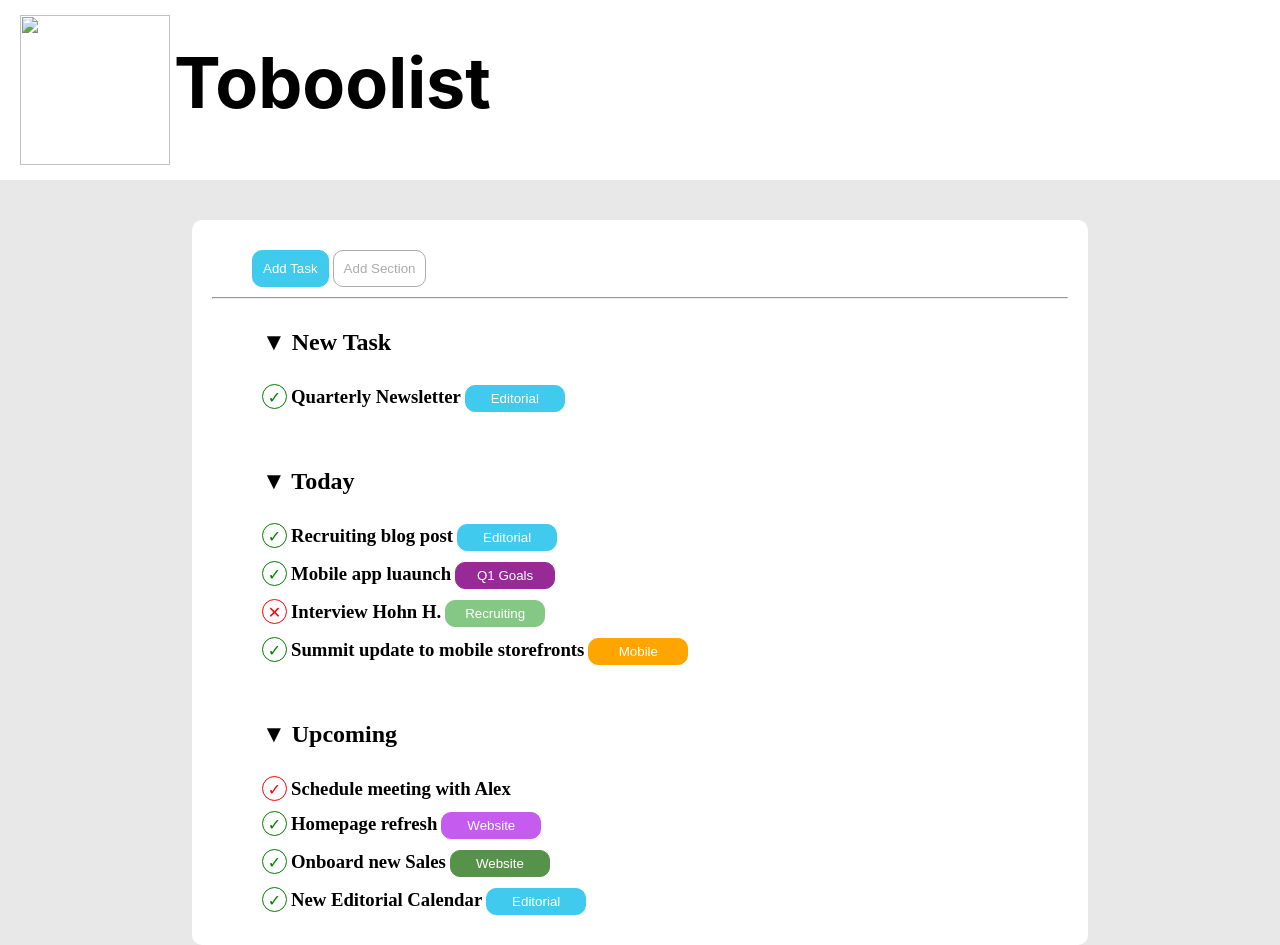
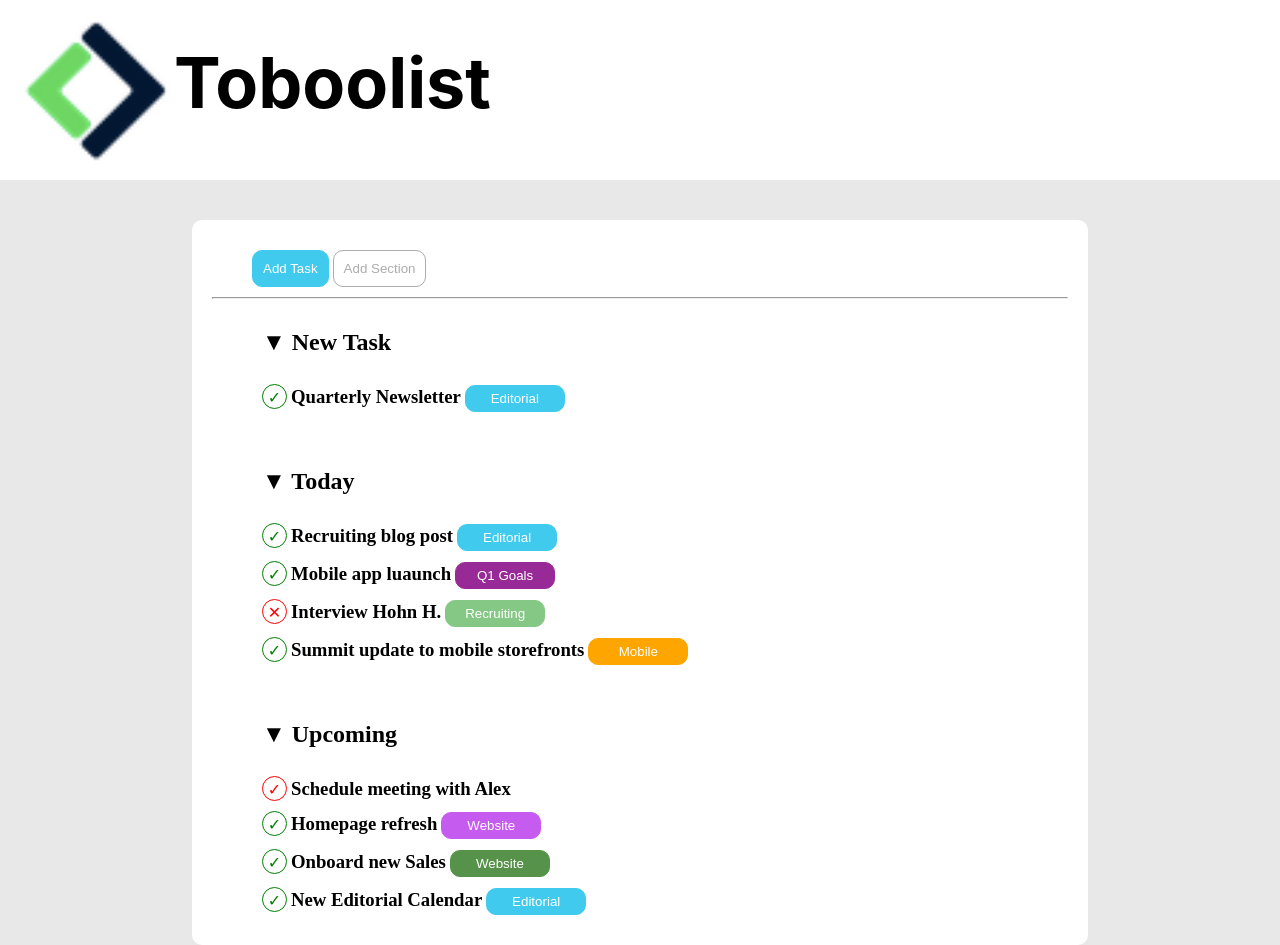
Before and after one commit to colmo0912/html-css-toboolist, a plain HTML site: page index.html in a window 1280 px wide. Drawn offline with Linux system fonts and the light colour scheme.

Commit message:
aggiornamento immagine logo

```diff
--- a/index.html
+++ b/index.html
@@ -13,7 +13,7 @@
 
         <!-- logo -->
 
-            <img src="./img/logo copia.png" alt="">
+            <img src="logo copia.png" alt="">
 
             <h1 class="title">Toboolist</h1>
 
```
Also changed, not shown: 1 other file.
